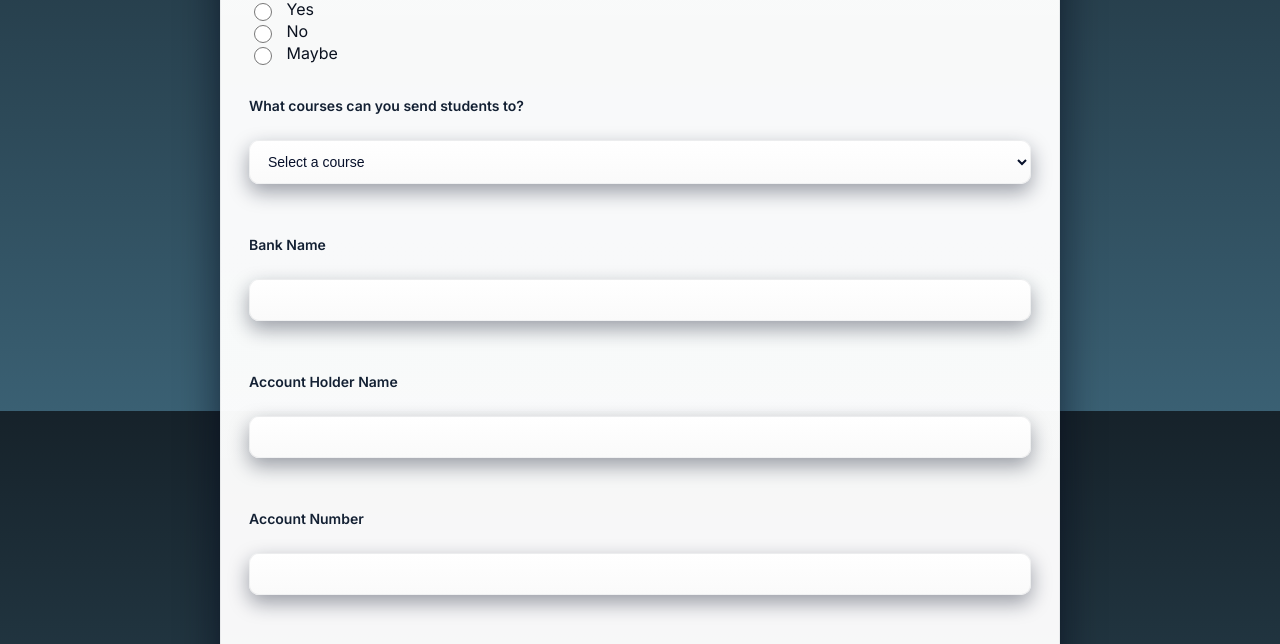
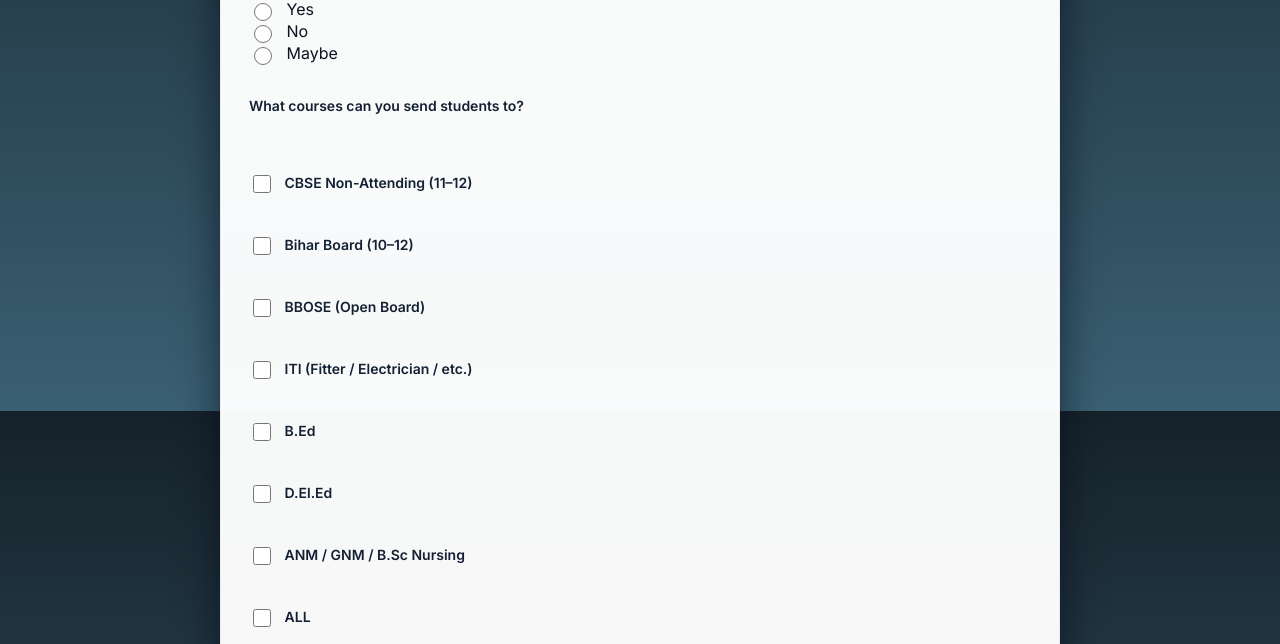
Before and after one commit to Harshgecv/h-max-website, a plain HTML site: page index.html in a window 1280 px wide. Shown: the part 1189-1833 px from the top of the page. Drawn offline with Linux system fonts and the light colour scheme; no server answers.

Commit message:
Update index.html

```diff
--- a/index.html
+++ b/index.html
@@ -96,7 +96,7 @@
 
 
 <!-- DISTRICT -->
-<select name="entry.1439068808" id="district" required>
+<select name="entry.1033869010" id="district" required>
   <option value="">Select District</option>
 </select>
 
@@ -135,6 +135,9 @@
   <option value="30+">30+</option>
 </select>
 <br><br>
+ <!-- for id -->
+
+<input type="hidden" name="entry.747695016" id="consultantId">
 
 
 <!-- EXPERIENCE -->
@@ -153,39 +156,49 @@
  value="Maybe"> Maybe<br><br>
 
 <!-- COURSES (RADIO – SINGLE SELECT) -->
-<label>What courses can you send students to?</label><br>
-<select name="entry.592926831" required>
-  <option value="">Select a course</option>
+<label>What courses can you send students to?</label><br><br>
 
-  <option value="CBSE Non-Attending (11–12)">
+<label>
+  <input type="checkbox" name="entry.592926831" value="CBSE Non-Attending (11–12)">
   CBSE Non-Attending (11–12)
-  </option>
+</label><br>
 
-  <option value="Bihar Board (10–12)">
+<label>
+  <input type="checkbox" name="entry.592926831" value="Bihar Board (10–12)">
   Bihar Board (10–12)
-  </option>
+</label><br>
 
-  <option value="BBOSE (Open Board)">
+<label>
+  <input type="checkbox" name="entry.592926831" value="BBOSE (Open Board)">
   BBOSE (Open Board)
-  </option>
+</label><br>
 
-  <option value="ITI (Fitter / Electrician / etc.)">
+<label>
+  <input type="checkbox" name="entry.592926831" value="ITI (Fitter / Electrician / etc.)">
   ITI (Fitter / Electrician / etc.)
-  </option>
+</label><br>
 
-  <option value="B.Ed">
+<label>
+  <input type="checkbox" name="entry.592926831" value="B.Ed">
   B.Ed
-  </option>
+</label><br>
 
-  <option value="D.El.Ed">
+<label>
+  <input type="checkbox" name="entry.592926831" value="D.El.Ed">
   D.El.Ed
-  </option>
+</label><br>
 
-  <option value="ANM / GNM / B.Sc Nursing">
+<label>
+  <input type="checkbox" name="entry.592926831" value="ANM / GNM / B.Sc Nursing">
   ANM / GNM / B.Sc Nursing
-  </option>
-</select>
-<br><br>
+</label>
+
+<br>
+<label>
+  <input type="checkbox" name="entry.592926831" value="ALL">
+  ALL
+</label>
+<br>
 
 
 <!-- BANK -->
@@ -231,6 +244,8 @@
 
 
 <script src="district.js"></script>
+<script src="consultant-id.js"></script>
+
 
 
 
```
Lines whose indentation alone changed are shown as unchanged.
